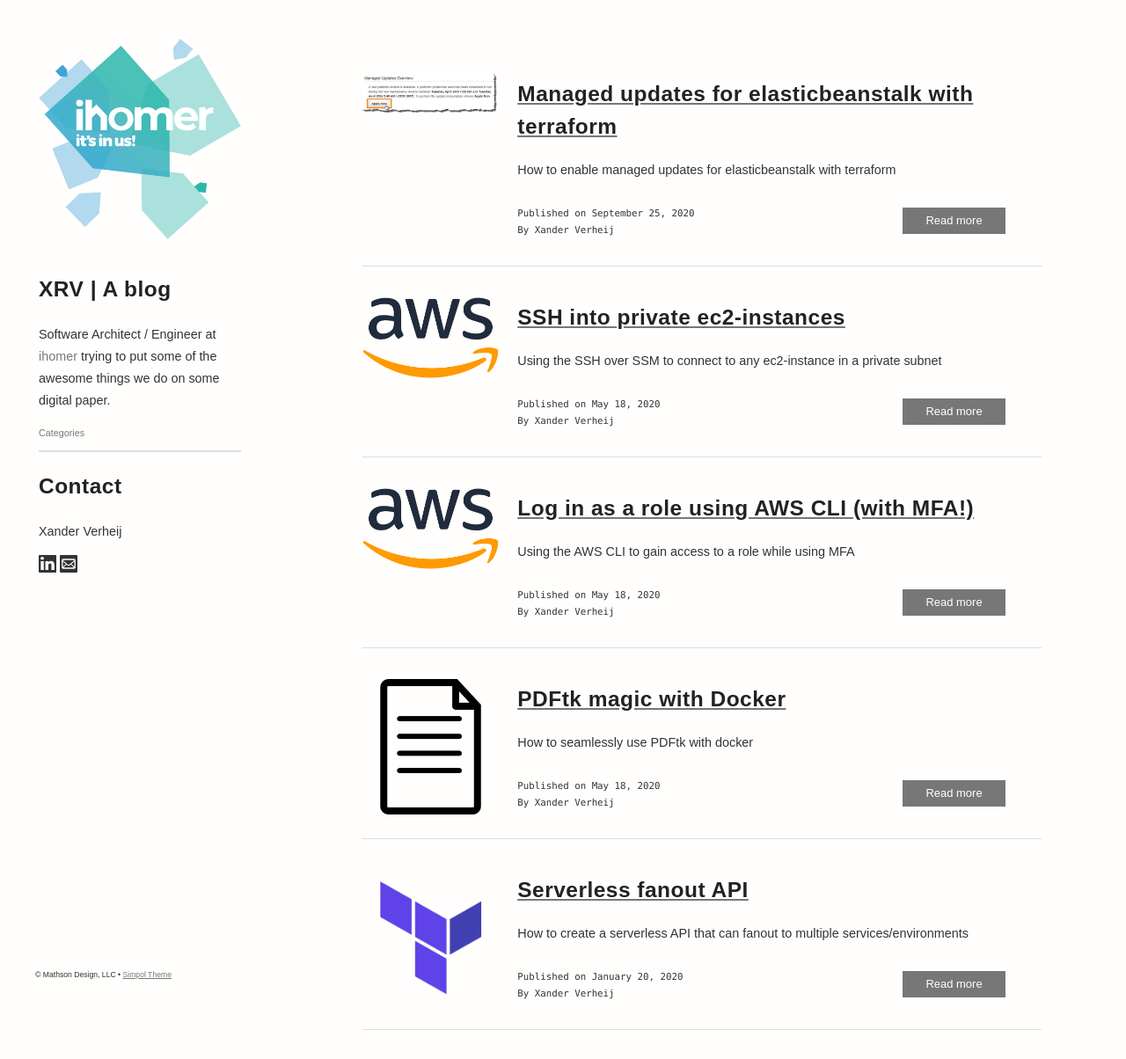
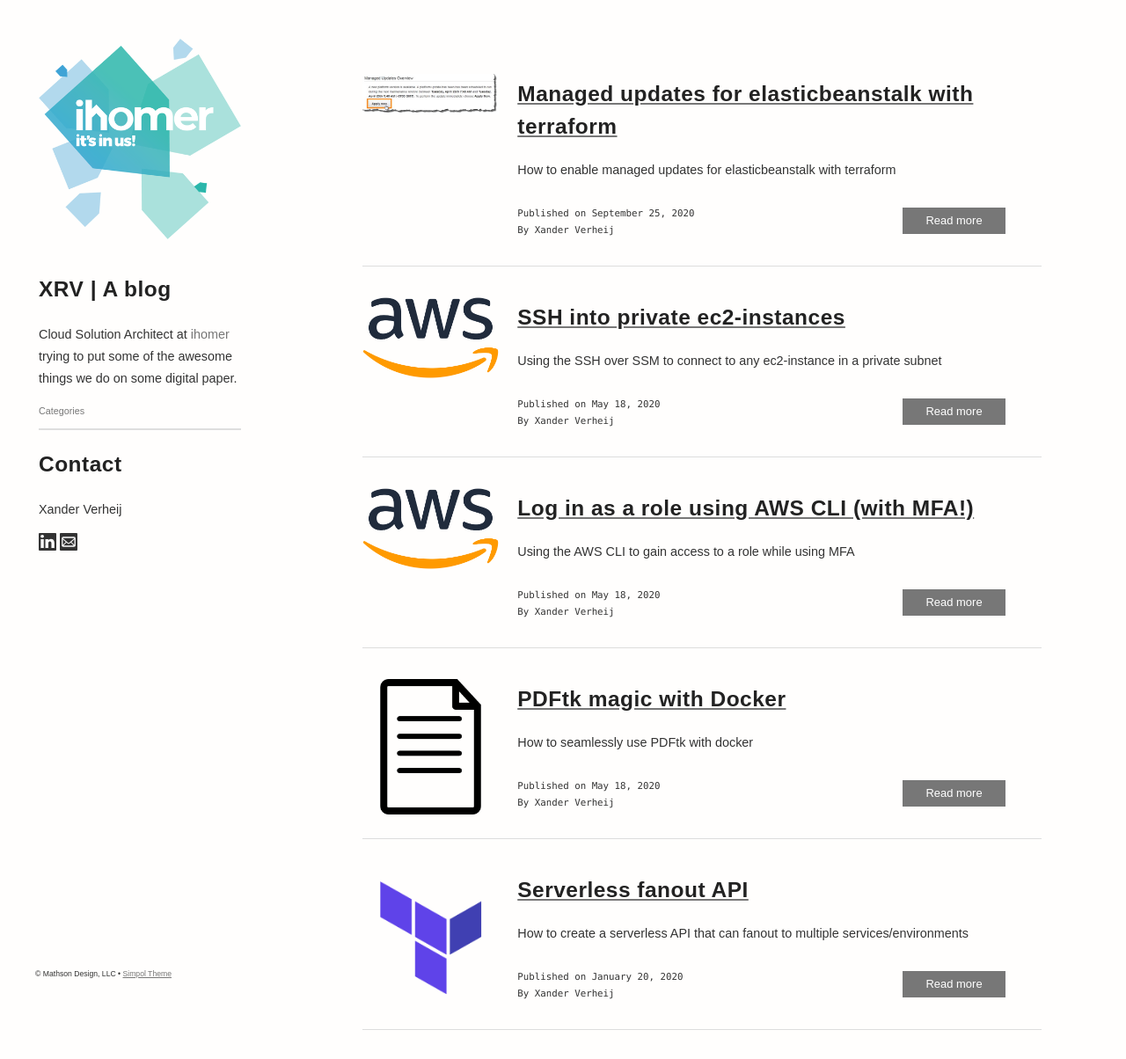
Before and after one commit to xanderv87/xanderv87.github.io, a Jekyll site: the page built from index.html, in a window 1280 px wide and 1204 px high. Shown: the whole window at 88% size. Built offline with Jekyll 4.4.1, drawn with Linux system fonts in a browser that asks for light colours; the list of posts is cut into pages by our own code.

Commit message:
update title

```diff
--- a/_includes/nav.html
+++ b/_includes/nav.html
@@ -6,7 +6,7 @@
         </h1>
     </a>
     <p>
-        Software Architect / Engineer at <a href="//ihomer.nl">ihomer</a> trying to put some of the awesome things we do
+       Cloud Solution Architect at <a href="//ihomer.nl">ihomer</a> trying to put some of the awesome things we do
         on some digital paper.
     </p>
     <p class="smaller mobile-hide">
```
